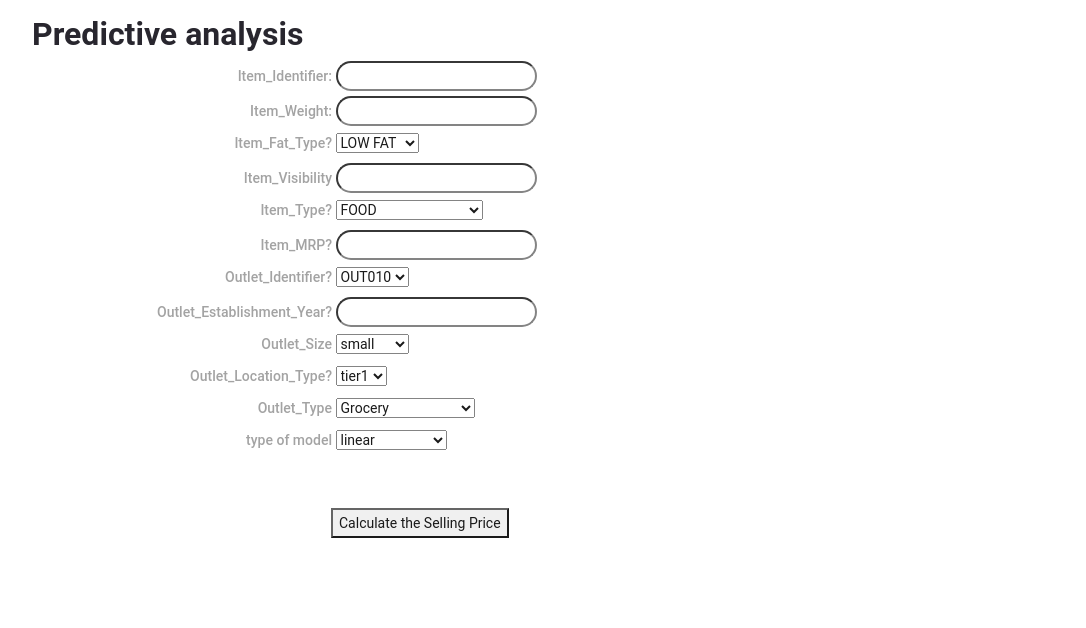
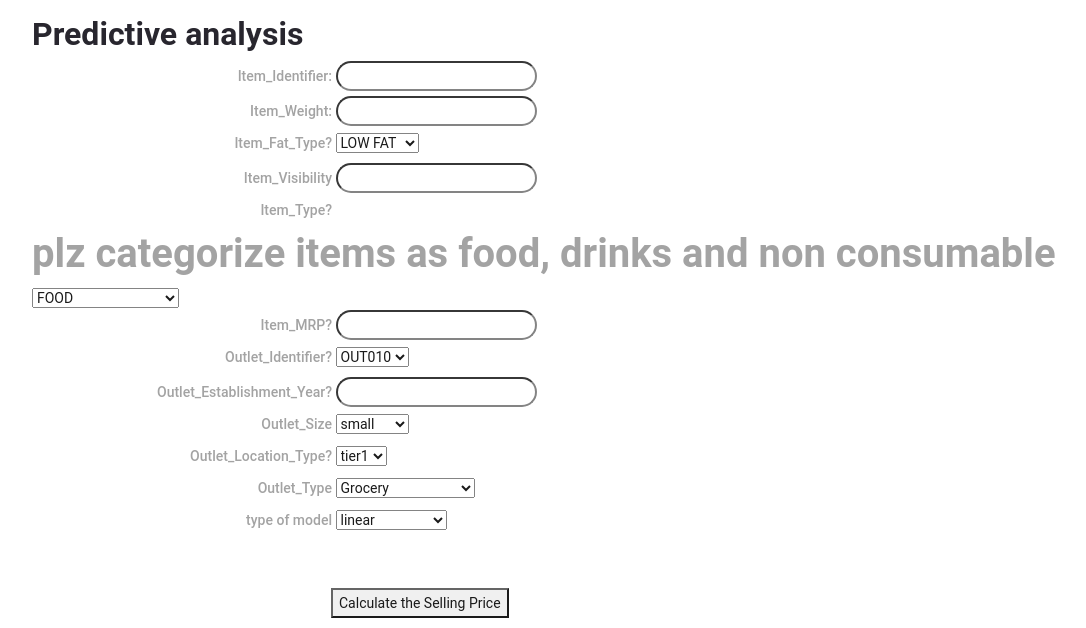
Before and after one commit to saiganesh-d/portfolio2, a Django app: template contents/templates/contents/sales.html in a window 1280 px wide. Shown: the part 165-793 px from the top of the page, without its empty margins (53-1139 px from the left). Run offline with Django 3.2, Linux system fonts and the light colour scheme; the template is opened without the code that fills it, so the values that code supplies are empty; some libraries are stand-ins or nearby versions.

Commit message:
Update sales.html

```diff
--- a/contents/templates/contents/sales.html
+++ b/contents/templates/contents/sales.html
@@ -144,6 +144,7 @@
                             </div>
                             <div class="ss" >
                                 <label style="display: inline-block; ">Item_Type?</label>
+                                <h1>plz categorize items as food, drinks and non consumable</h1>
                                 <select name="Item_Type" id="fuel" required="required">
                                     <option value="F">FOOD</option>
                                     <option value="D">DRINK</option>
```
